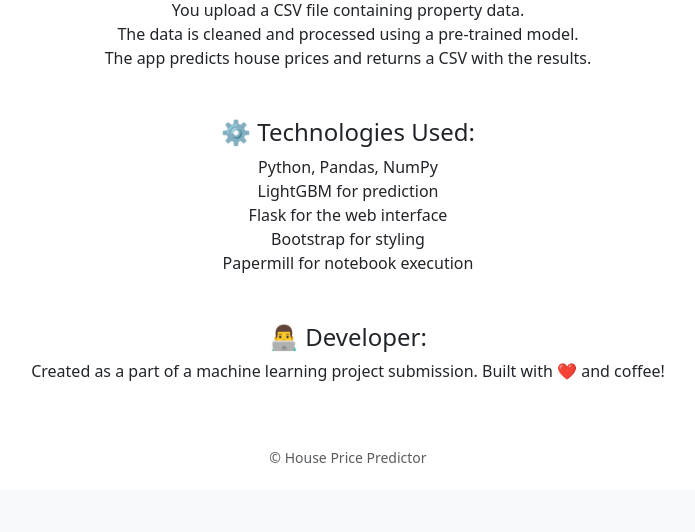
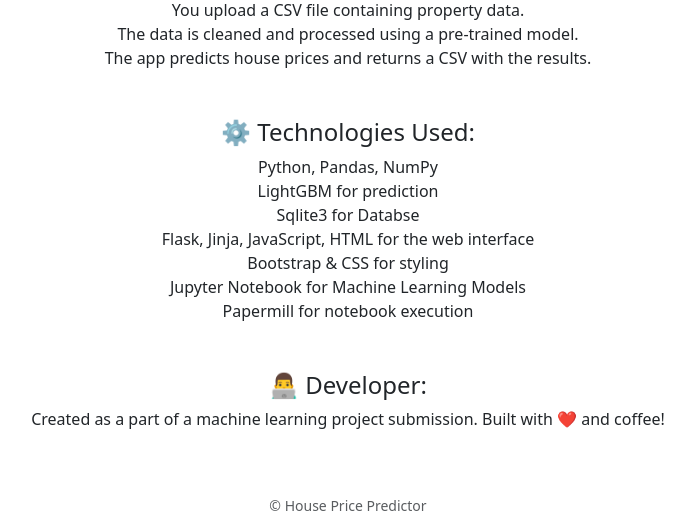
Before and after one commit to muditdua/House-Price-Prediction, a Flask app: page / in a window 1280 px wide. Shown: the part 310-842 px from the top of the page, without its empty margins (292-987 px from the left). Before the commit the page ends 773 px from the top, so only its background shows below. Run offline with Flask 3, Linux system fonts and the light colour scheme; a user stored in the database is signed in; some libraries are stand-ins or nearby versions.

Commit message:
Update about.html

```diff
--- a/Website/templates/about.html
+++ b/Website/templates/about.html
@@ -23,8 +23,10 @@
         <ul class="text-start list-unstyled text-center mx-auto" >
             <li>Python, Pandas, NumPy</li>
             <li>LightGBM for prediction</li>
-            <li>Flask for the web interface</li>
-            <li>Bootstrap for styling</li>
+            <li>Sqlite3 for Databse</li>
+            <li>Flask, Jinja, JavaScript, HTML for the web interface</li>
+            <li>Bootstrap & CSS for styling</li>
+            <li>Jupyter Notebook for Machine Learning Models</li>
             <li>Papermill for notebook execution</li>
         </ul>
         </div>
```
